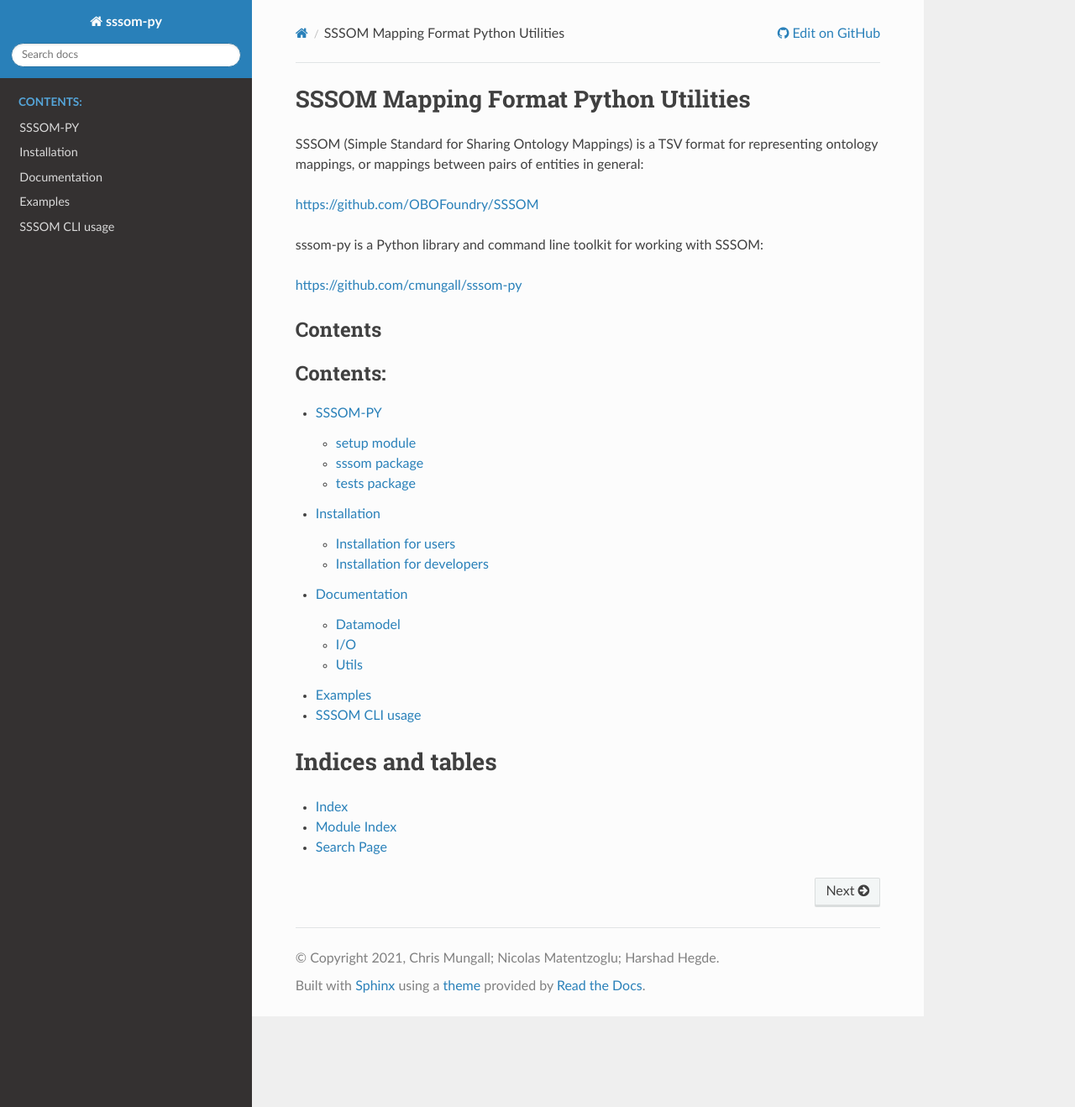
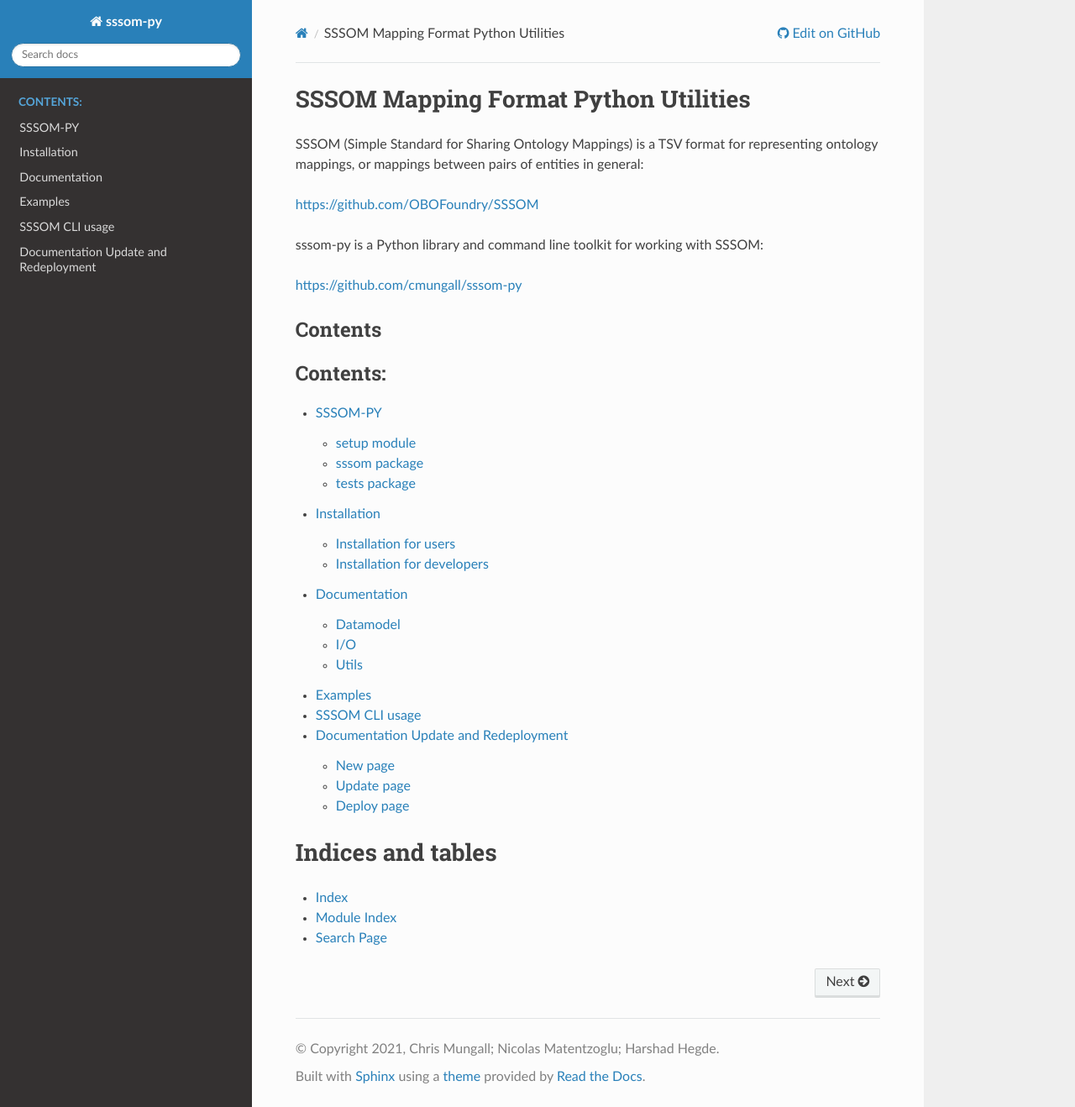
Before and after one commit to mapping-commons/sssom-py, a Sphinx documentation site: the page built from sphinx/index.rst, in a window 1280 px wide and 1318 px high. Shown: the whole window at 84% size. Built offline with Sphinx 7.4.7 and the Read the Docs theme 2.0.0, drawn with Linux system fonts in a browser that asks for light colours; some of the changed lines change nothing that is shown.

Commit message:
created sphinx doc deploy instruction page

```diff
--- a/sphinx/index.rst
+++ b/sphinx/index.rst
@@ -29,6 +29,7 @@
    documentation
    examples
    cli_usage
+   sphinx_documentation
 
 
 Indices and tables
--- /dev/null
+++ b/sphinx/sphinx_documentation.rst
@@ -0,0 +1,25 @@
+Documentation Update and Redeployment
+=====================================
+
+Using your terminal, ``cd`` to the 'sphinx' directory within the project.
+::
+    cd sphinx
+
+New page
+--------
+
+If you need to add a new page create a new file under the sphinx directory (sphinx/*filename*.rst). Update the content
+within *filename*.rst to the documentation you wish to add using the guidance provided by the
+`Sphinx <https://www.sphinx-doc.org/en/master/contents.html>`_ web page.
+
+Update page
+-----------
+
+If you need to update a particular page, go to the corresponding ``.rst`` file within the 'sphinx' folder and make changes accordingly.
+
+Deploy page
+------------
+Using the terminal within the 'sphinx' directory, type ``make clean`` and then followed by ``make html``. This creates the HTML equivaleny
+files for the '*.rst' files within the 'sphinx/_build/html' directory. Copy-paste the contents within the 'sphinx/_build/html' directory into
+the 'docs' directory in the project. Commit the changes into your GitHub project repository and see the changes reflected on
+the `documentation page <https://mapping-commons.github.io/sssom-py/index.html>`_
```
